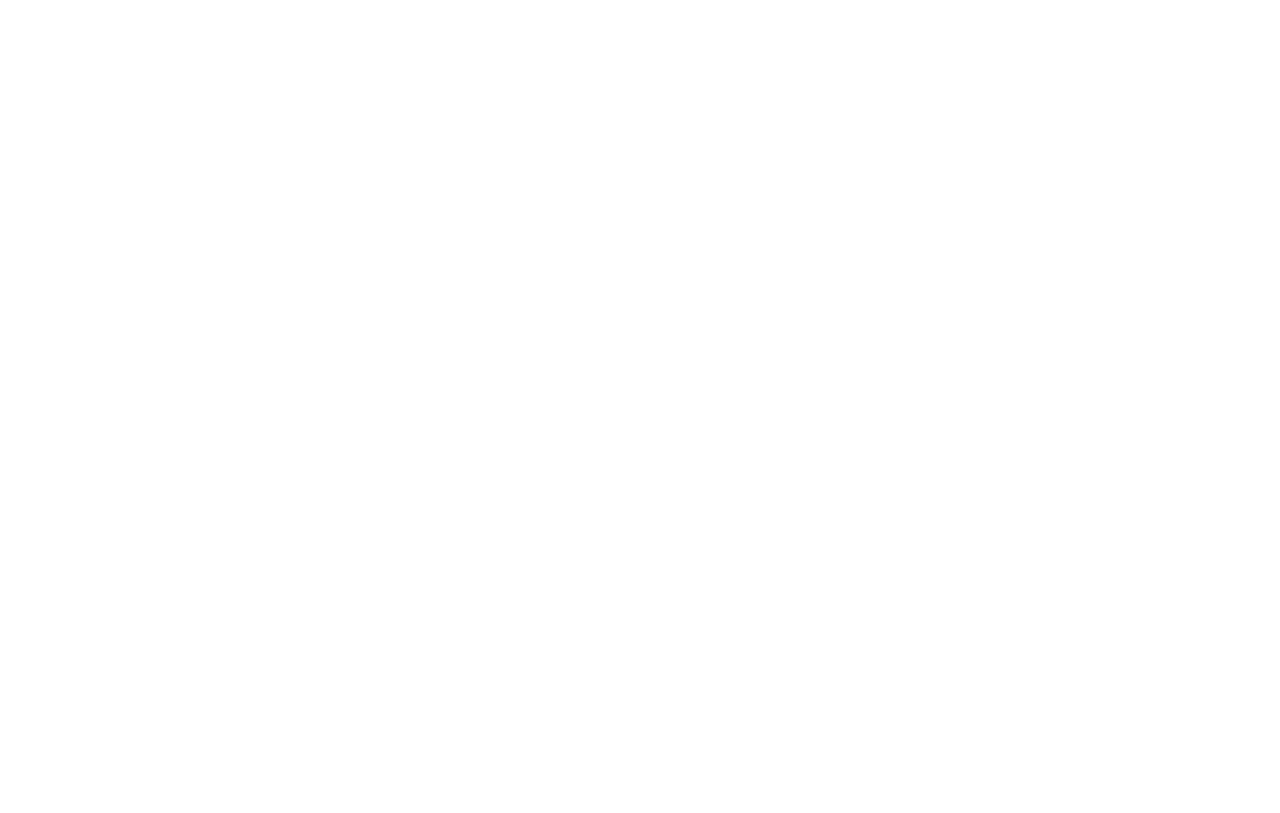
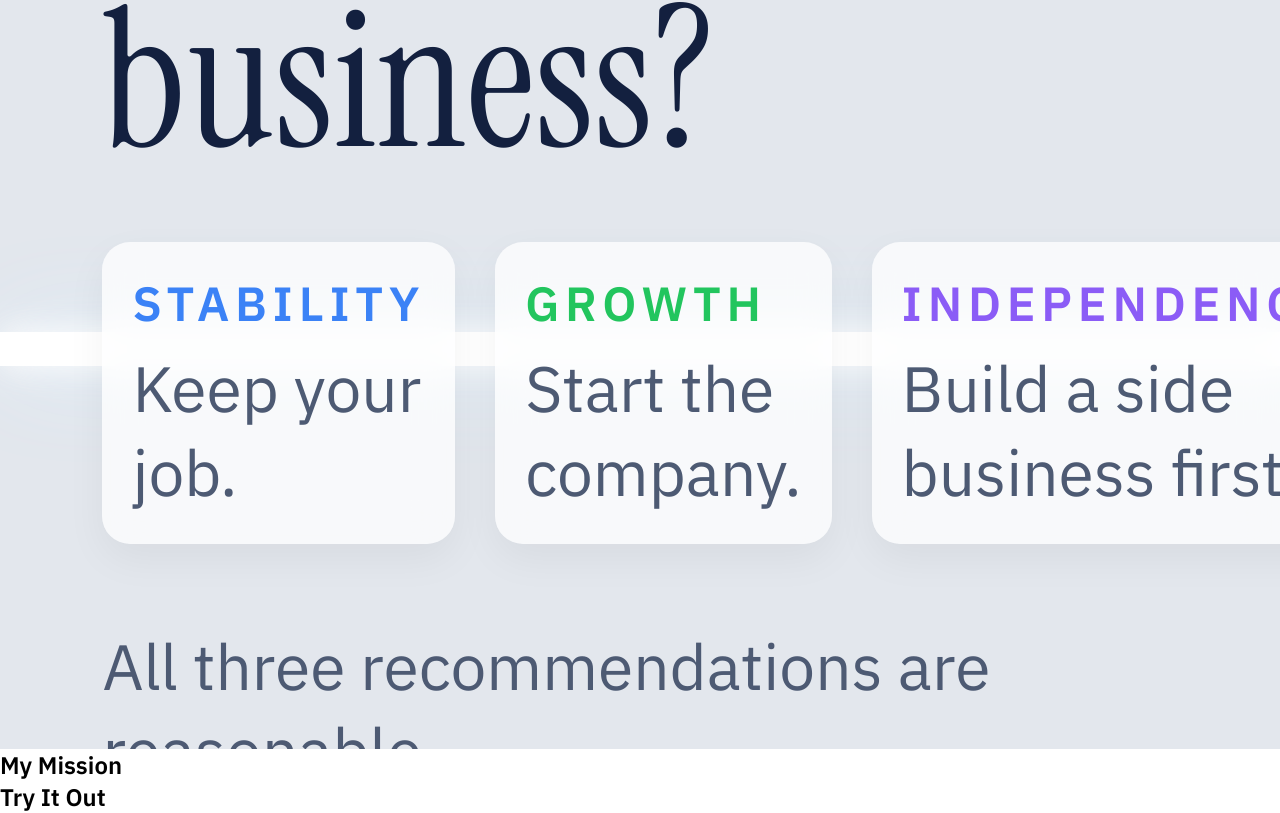
Before and after one commit to roshnisreevani/Perspective, a React (Vite) app: page / in a window 1280 px wide. Shown: the part 851-1664 px from the top of the page. Before the commit the page ends 800 px from the top, so only its background shows below. Built offline with nearby package versions, Linux system fonts and the light colour scheme.

Commit message:
My Idea Slide 1

```diff
--- a/src/App.css
+++ b/src/App.css
@@ -336,7 +336,7 @@
 }
 .exploreNav {
   position: absolute;
-  right: 56%;
+  right: 53%;
   top: 80%;
   transform: translateX(-50%);
 
@@ -405,5 +405,231 @@
   .lightSide {
     opacity: 0.45;
   }
+}
 
+
+html {
+  scroll-behavior: smooth;
 }
+
+.exploreNav button {
+  text-decoration: none;
+  font-family: "Instrument Serif", serif;
+  font-size: 5rem;
+  font-weight: 500;
+  color: #182033;
+  padding: 10px 18px;
+  border: none;
+  border-radius: 8px;
+  background: transparent;
+  cursor: pointer;
+  transition: all 0.25s ease;
+}
+
+.exploreNav button:hover {
+  background: rgba(127, 184, 255, 0.18);
+  color: #6f92cf;
+}
+
+.horizontalParallax {
+  height: 100vh;
+  background: #e3e7ed;
+  overflow: hidden;
+}
+
+.horizontalScroller {
+  height: 100vh;
+  overflow-x: auto;
+  overflow-y: hidden;
+  scroll-snap-type: x mandatory;
+  scroll-behavior: smooth;
+  position: relative;
+}
+
+.horizontalScroller::-webkit-scrollbar {
+  height: 12px;
+}
+
+.horizontalScroller::-webkit-scrollbar-thumb {
+  background: rgba(32, 84, 228, 0.3);
+  border-radius: 999px;
+}
+
+.movingBeam {
+  position: absolute;
+  top: 50%;
+  left: 0;
+  width: 500vw;
+  height: 34px;
+
+  transform: translateY(-50%);
+
+  background: linear-gradient(
+    90deg,
+    white 0%,
+    white 28%,
+    #ef4444 45%,
+    #fb923c 55%,
+    #eab308 65%,
+    #22c55e 75%,
+    #3b82f6 85%,
+    #8b5cf6 100%
+  );
+
+  box-shadow:
+    0 0 35px white,
+    0 0 100px rgba(220, 240, 255, 0.95);
+
+  z-index: 1;
+  pointer-events: none;
+}
+
+.parallaxTrack {
+  display: flex;
+  width: 400vw;
+  height: 100vh;
+  position: relative;
+  z-index: 2;
+}
+
+.parallaxSlide {
+  width: 100vw;
+  height: 100vh;
+
+  flex-shrink: 0;
+
+  scroll-snap-align: start;
+
+  display: flex;
+  flex-direction: column;
+  justify-content: center;
+
+  padding: 0 8vw;
+}
+
+.parallaxSlide p {
+  font-family: "IBM Plex Sans", sans-serif;
+  font-size: 3rem;
+  color: #4d5a73;
+  margin-bottom: 24px;
+}
+
+.parallaxSlide h2 {
+  font-family: "Instrument Serif", serif;
+  font-size: 12rem;
+  line-height: 0.95;
+  font-weight: 400;
+  color: #13203f;
+  max-width: 1400px;
+}
+
+.parallaxSlide h3 {
+  margin-top: 56px;
+  font-family: "Instrument Serif", serif;
+  font-size: 7rem;
+  line-height: 1;
+  font-weight: 400;
+  color: #2054e4;
+}
+.fadeIn1,
+.fadeIn2,
+.fadeIn3,
+.fadeIn4,
+.fadeIn5 {
+  opacity: 0;
+  transform: translateY(40px);
+  animation: fadeUp 0.9s ease forwards;
+}
+
+.fadeIn1 {
+  animation-delay: 0.3s;
+}
+
+.fadeIn2 { animation-delay: 1.5s; }
+.fadeIn3 { animation-delay: 2.5s; }
+.fadeIn4 { animation-delay: 3.5s; }
+.fadeIn5 { animation-delay: 5s; }
+
+@keyframes fadeUp {
+  from {
+    opacity: 0;
+    transform: translateY(40px);
+  }
+
+  to {
+    opacity: 1;
+    transform: translateY(0);
+  }
+}
+
+.hookLabel {
+  font-size: 4rem;
+  color: #2054e4;
+  margin-bottom: 24px;
+}
+
+.hookQuestion {
+  font-size: 20rem;
+  max-width: 1400px;
+}
+
+.recommendationPaths {
+  display: flex;
+  gap: 40px;
+  margin-top: 70px;
+}
+
+.pathCard {
+  padding: 30px;
+  border-radius: 28px;
+
+  background: rgba(255,255,255,0.75);
+  backdrop-filter: blur(18px);
+
+  box-shadow:
+    0 15px 40px rgba(0,0,0,0.05);
+}
+
+.pathCard span {
+  display: block;
+
+  margin-bottom: 12px;
+
+  font-family: "IBM Plex Sans", sans-serif;
+
+  font-size: 3rem;
+  font-weight: 700;
+
+  letter-spacing: 0.12em;
+  text-transform: uppercase;
+}
+
+.pathCard p {
+  font-size: 4rem;
+  margin: 0;
+}
+
+.stabilityPath span {
+  color: #3b82f6;
+}
+
+.growthPath span {
+  color: #22c55e;
+}
+
+.independencePath span {
+  color: #8b5cf6;
+}
+
+.hookReveal {
+  margin-top: 80px;
+}
+
+.hookReveal p {
+  font-size: 4rem;
+}
+
+.hookReveal h3 {
+  font-size: 8rem;
+  color: #2054e4;
+}
--- a/src/App.tsx
+++ b/src/App.tsx
@@ -1,6 +1,23 @@
+import { useState } from "react";
 import "./App.css";
 
 function App() {
+  const [ideaStarted, setIdeaStarted] = useState(false);
+  const scrollToSection = (id: string) => {
+  if (id === "idea") {
+    setIdeaStarted(false);
+
+    setTimeout(() => {
+      setIdeaStarted(true);
+    }, 600);
+  }
+
+  document.getElementById(id)?.scrollIntoView({
+    behavior: "smooth",
+    block: "start",
+  });
+};
+
   return (
     <main className="app">
       <section className="landingPage">
@@ -27,17 +44,9 @@
 
           <div className="lightSide">
             <div className="exploreNav">
-              <a href="#what-is-perspective">
-                THE IDEA
-              </a>
-
-              <a href="#example">
-                EXAMPLE
-              </a>
-
-              <a href="#demo">
-                TRY IT OUT
-              </a>
+              <button onClick={() => scrollToSection("idea")}>THE IDEA</button>
+              <button onClick={() => scrollToSection("example")}>MY MISSION</button>
+              <button onClick={() => scrollToSection("demo")}>TRY IT OUT</button>
             </div>
 
             <div className="whiteBeam"></div>
@@ -53,11 +62,123 @@
         </div>
       </section>
 
-      <section id="what-is-perspective"></section>
+      <section id="idea" className="horizontalParallax">
+        <div className="horizontalScroller">
+          <div className="movingBeam"></div>
 
-      <section id="example"></section>
+          <div className="parallaxTrack">
+            <section className="parallaxSlide hookSlide">
+<p className={`hookLabel ${ideaStarted ? "fadeIn1" : ""}`}>
+  One question.
+</p>
+<h2 className={`hookQuestion ${ideaStarted ? "fadeIn1" : ""}`}>
+  Should I start a business?
+</h2>
+              <div className="recommendationPaths">
+<div className={`pathCard stabilityPath ${ideaStarted ? "fadeIn2" : ""}`}>                  <span>Stability</span>
+                  <p>Keep your job.</p>
+                </div>
 
-      <section id="demo"></section>
+<div className={`pathCard growthPath ${ideaStarted ? "fadeIn3" : ""}`}>                  <span>Growth</span>
+                  <p>Start the company.</p>
+                </div>
+
+<div className={`pathCard independencePath ${ideaStarted ? "fadeIn4" : ""}`}>                  <span>Independence</span>
+                  <p>Build a side business first.</p>
+                </div>
+              </div>
+
+<div className={`hookReveal ${ideaStarted ? "fadeIn5" : ""}`}>                <p>All three recommendations are reasonable.</p>
+                <h3>So which one is right?</h3>
+              </div>
+            </section>
+
+            <section className="parallaxSlide">
+              <p>Question</p>
+              <h2>Should I start a business?</h2>
+              <div className="answerCard">Start the company.</div>
+            </section>
+
+            <section className="parallaxSlide">
+              <h2>That answer has hidden layers.</h2>
+
+              <div className="layersGrid">
+                <div>
+                  <b>Evidence</b>
+                  <span>Growing market demand.</span>
+                </div>
+
+                <div>
+                  <b>Assumption</b>
+                  <span>You can tolerate uncertainty.</span>
+                </div>
+
+                <div>
+                  <b>Value</b>
+                  <span>Growth over stability.</span>
+                </div>
+
+                <div>
+                  <b>Bias</b>
+                  <span>
+                    Most sources came from entrepreneurship publications.
+                  </span>
+                </div>
+              </div>
+            </section>
+
+            <section className="parallaxSlide">
+              <h2>
+                The same evidence.
+                <br />
+                Different priorities.
+              </h2>
+
+              <div className="outcomeGrid">
+                <div>
+                  <b>Stability</b>
+                  <span>Keep your job.</span>
+                </div>
+
+                <div>
+                  <b>Growth</b>
+                  <span>Start the company.</span>
+                </div>
+
+                <div>
+                  <b>Independence</b>
+                  <span>Build a side business first.</span>
+                </div>
+              </div>
+            </section>
+
+            <section className="parallaxSlide">
+              <h2>The recommendation changed.</h2>
+              <h2>The evidence didn&apos;t.</h2>
+              <h2>The priorities did.</h2>
+
+              <div className="closingLines">
+                <p>Recommendations are not discovered.</p>
+                <p>They are constructed.</p>
+              </div>
+
+              <h3 className="humanDecision">
+                AI Recommendation Complete.
+                <br />
+                Human Decision Required.
+              </h3>
+            </section>
+          </div>
+        </div>
+      </section>
+
+      <section id="example" className="placeholderSection">
+        <h2>My Mission</h2>
+      </section>
+
+      <section id="demo" className="placeholderSection">
+        <h2>Try It Out</h2>
+      </section>
     </main>
   );
 }
```
